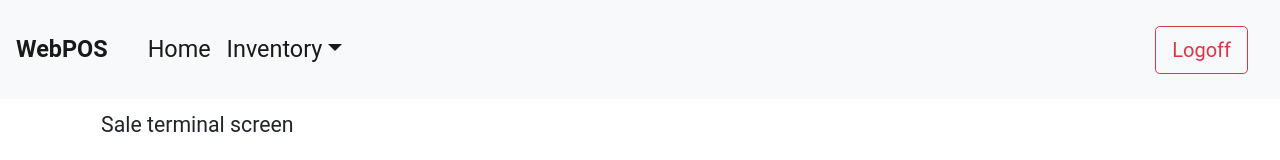
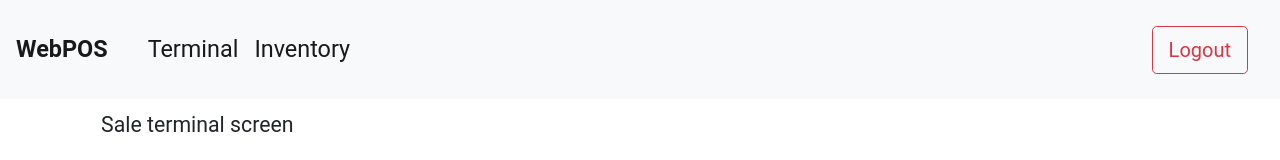
Before and after one commit to mbcaira/web-pos, a React (Create React App) app in the folder frontend/: page / in a window 1280 px wide. Shown: the top 160 px of the page. Built offline with nearby package versions, Linux system fonts and the light colour scheme.

Commit message:
Clean navbar and fix routes.

```diff
--- a/frontend/src/components/Navbar.jsx
+++ b/frontend/src/components/Navbar.jsx
@@ -7,25 +7,23 @@ function Navbar(props) {
     return (
         <div className="header">
             <nav className="navbar navbar-expand-md navbar-light fixed-top bg-light">
-                <a className="navbar-brand brand" href="#">WebPOS</a>
+                <Link to="/" className="navbar-brand brand">WebPOS</Link>
                 <button className="navbar-toggler" type="button" data-toggle="collapse" data-target="#navbarsExampleDefault" aria-controls="navbarsExampleDefault" aria-expanded="false" aria-label="Toggle navigation">
                     <span className="navbar-toggler-icon"></span>
                 </button>
                 <div className="collapse navbar-collapse" id="navbarsExampleDefault">
                     <ul className="navbar-nav mr-auto">
                         <li className="nav-item active">
-                            <a className="nav-link" href="#">Home <span className="sr-only">(current)</span></a>
+                            <Link to="/" className="nav-link" href="#">Terminal <span className="sr-only">(current)</span></Link>
                         </li>
-                        <li className="nav-item dropdown nav-item active">
-                            <a className="nav-link dropdown-toggle" href="http://example.com" id="dropdown01" data-toggle="dropdown" aria-haspopup="true" aria-expanded="false">Inventory</a>
-                            <div className="dropdown-menu" aria-labelledby="dropdown01">
-                            <a className="dropdown-item" href="#">Action</a>
-                            <a className="dropdown-item" href="#">Another action</a>
-                            <a className="dropdown-item" href="#">Something else here</a>
-                            </div>
+                        <li className="nav-item active">
+                            <Link to="/inventory" className="nav-link" href="#">Inventory <span className="sr-only">(current)</span></Link>
                         </li>
+                        {/* <li className="nav-item active">
+                            <a className="nav-link" href="#">Customers <span className="sr-only">(current)</span></a>
+                        </li> */}
                     </ul>
-                    <button type="button" className="btn btn-outline-danger btn-lg">Logoff</button>
+                    <Link to="/logout"><button type="button" className="btn btn-outline-danger btn-lg">Logout</button></Link>
                 </div>
             </nav>
         </div>
```
